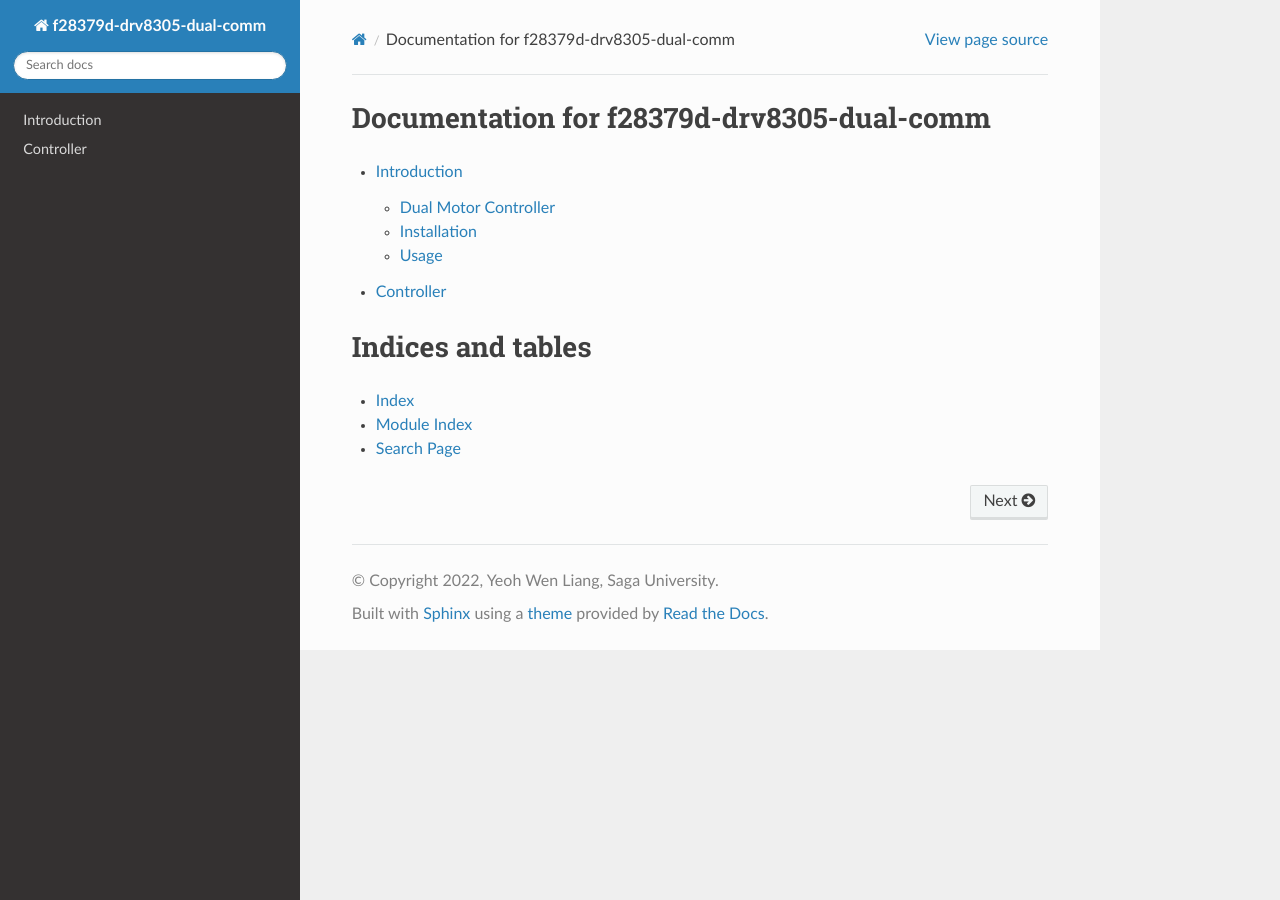
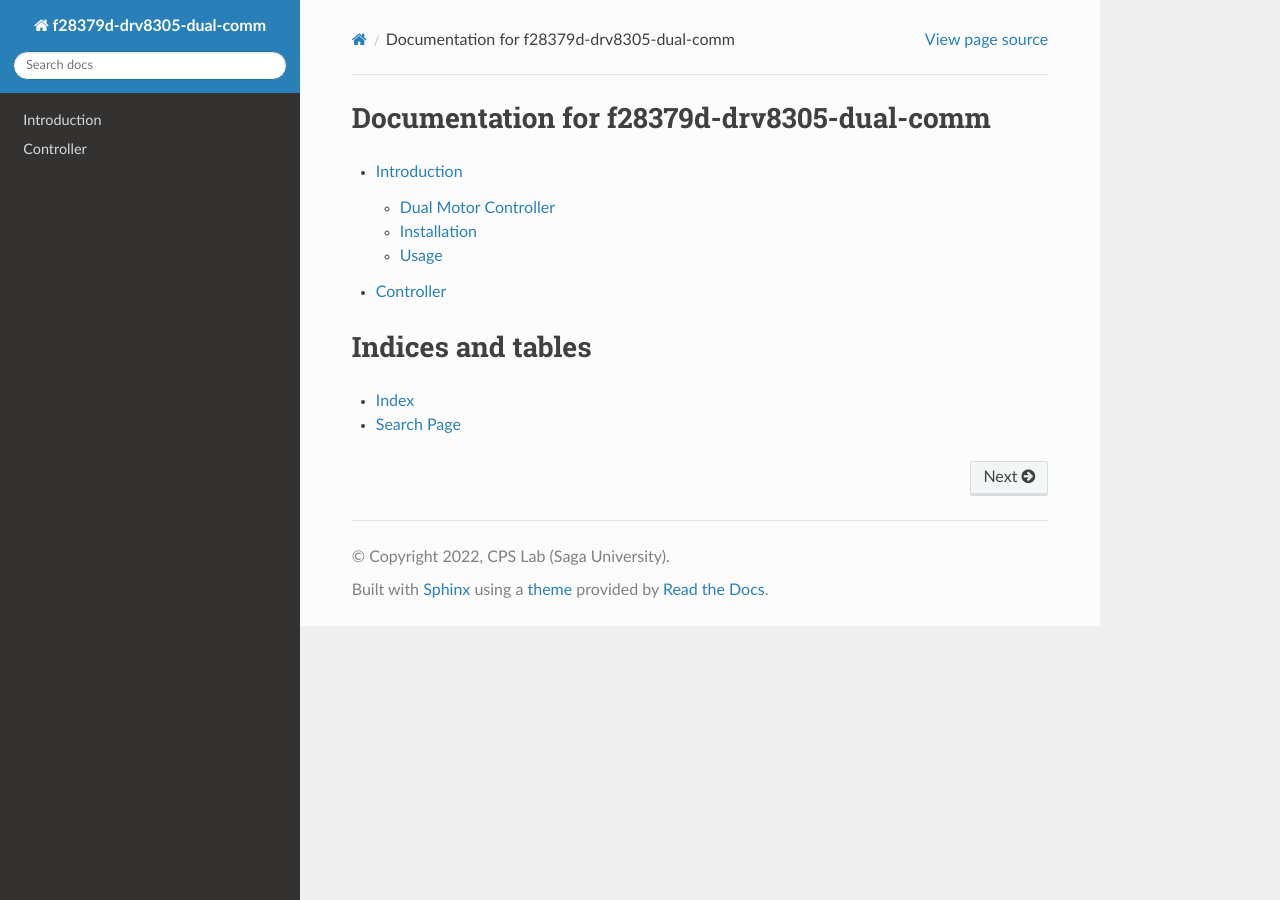
Before and after one commit to cps-lab-saga/f28379d-drv8305-dual-comm, a Sphinx documentation site: the page built from docs/source/index.rst, in a window 1280 px wide. Built offline with Sphinx 7.4.7 and the Read the Docs theme 2.0.0, drawn with Linux system fonts in a browser that asks for light colours.

Commit message:
change copyright text in docs

```diff
--- a/docs/source/conf.py
+++ b/docs/source/conf.py
@@ -19,7 +19,7 @@ sys.path.insert(0, os.path.abspath("../../"))
 # https://www.sphinx-doc.org/en/master/usage/configuration.html#project-information
 
 project = "f28379d-drv8305-dual-comm"
-copyright = "2022, Yeoh Wen Liang, Saga University"
+copyright = "2022, CPS Lab (Saga University)"
 author = "WL Yeoh"
 
 # -- General configuration ---------------------------------------------------
--- a/docs/source/index.rst
+++ b/docs/source/index.rst
@@ -17,5 +17,4 @@ Indices and tables
 ==================
 
 * :ref:`genindex`
-* :ref:`modindex`
 * :ref:`search`
```
